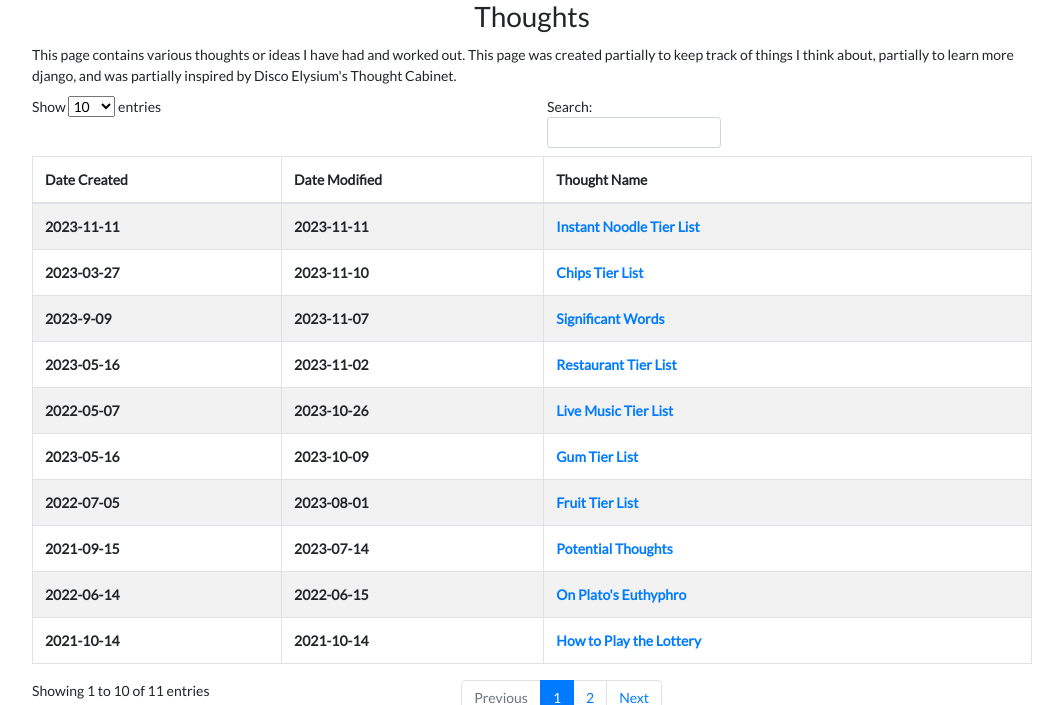
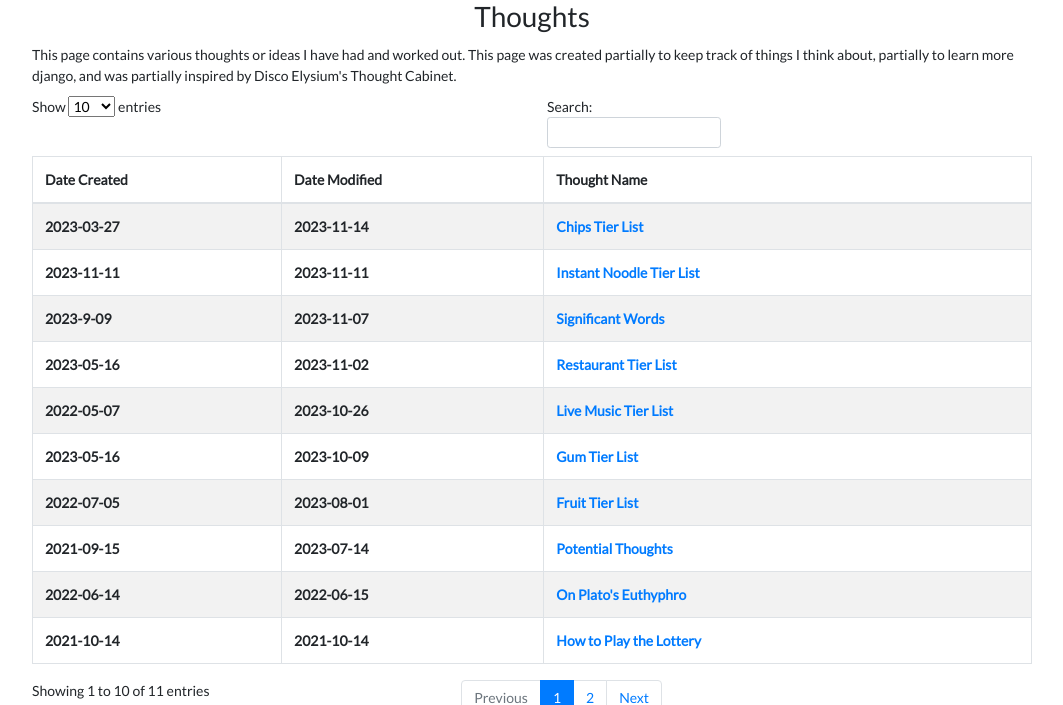
Before and after one commit to twigtheoracle/twigtheoracle.com, a Django app: page /thoughts in a window 1280 px wide. Shown: the part 70-775 px from the top of the page, without its empty margins (108-1171 px from the left). Run offline with Django 3.2, Linux system fonts and the light colour scheme; lists and menus that the app fills with data are empty; some libraries are stand-ins or nearby versions.

Commit message:
Update 2023-11-14

```diff
--- a/website/mysite/templates/thoughts/Chips Tier List.html
+++ b/website/mysite/templates/thoughts/Chips Tier List.html
@@ -6,7 +6,7 @@
 
 {% block other-head %}
 <meta name="creation-date" content="2023-03-27">
-<meta name="modification-date" content="2023-11-10">
+<meta name="modification-date" content="2023-11-14">
 {% endblock %}
 
 {% block pagetitle %}Chips Tier List{% endblock %}
@@ -41,7 +41,7 @@
         </tr>
         <tr>
             <th>D (Would not eat)</th>
-            <td>Lay's Honey Barbecue, Kettle Brand Sea Salt, Lay's BLT, Ruffles Ridge Twist Double Cheddar, Ruffles Lime & Jalapeño, Rivalz Late Night Pizza</td>
+            <td>Lay's Honey Barbecue, Kettle Brand Sea Salt, Lay's BLT, Ruffles Ridge Twist Double Cheddar, Ruffles Lime & Jalapeño, Rivalz Late Night Pizza, Lay's Spanish Tomato Tango</td>
         </tr>
     </tbody>
     </table>
```
